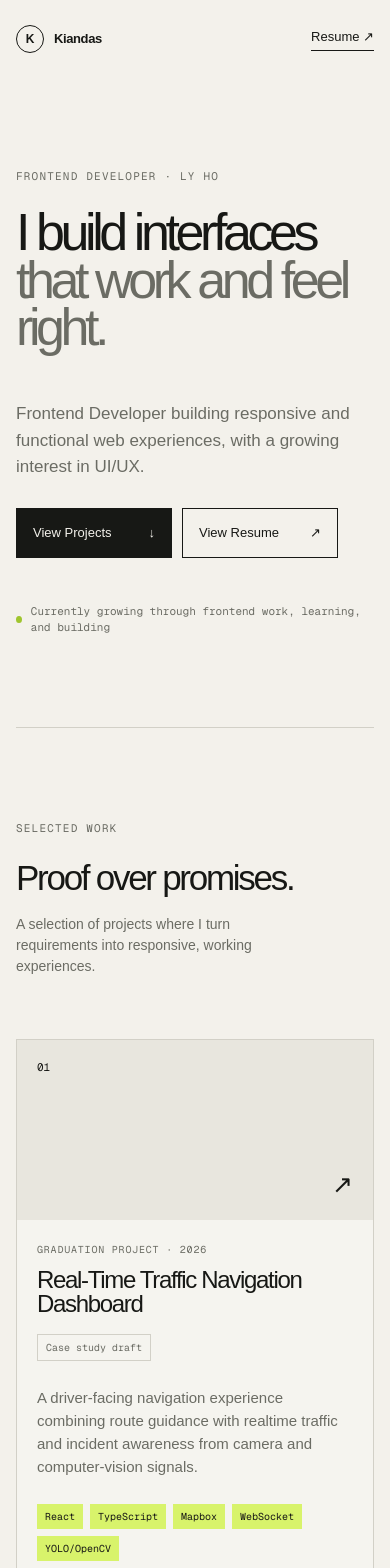
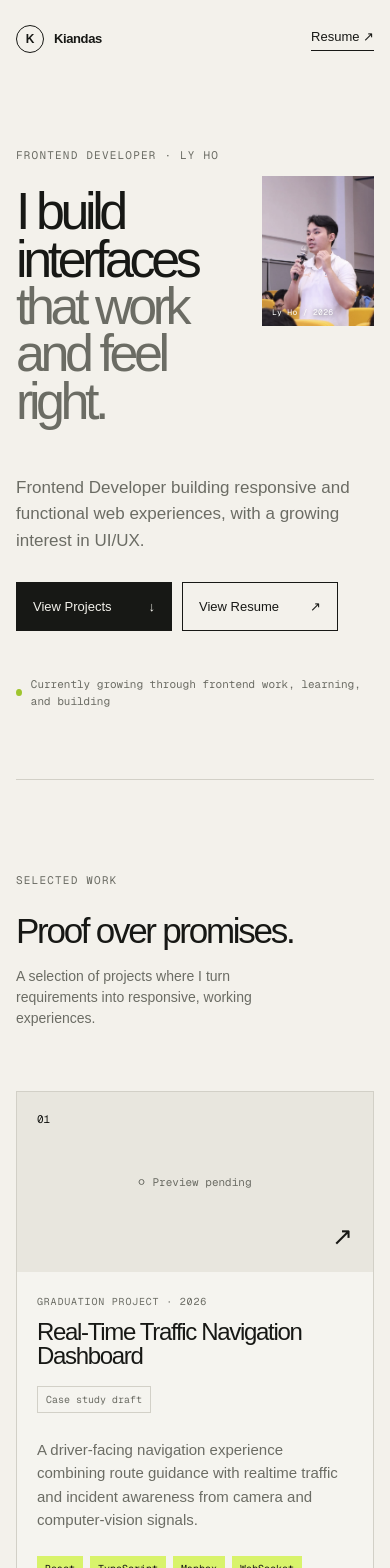
Before and after one commit to lyhoquy/Portfolio, a Next.js app: page / in a window 390 px wide. Shown: the top 1568 px of the page. Built offline with nearby package versions, Linux system fonts and the light colour scheme.

Commit message:
feat: refine hero and project presentation

```diff
--- a/app/globals.css
+++ b/app/globals.css
@@ -37,9 +37,14 @@ a:focus-visible { outline: 3px solid var(--ink); outline-offset: 4px; }
 .nav-resume { border-bottom: 1px solid var(--ink); padding-bottom: 3px; }
 
 .hero { min-height: 680px; display: flex; flex-direction: column; justify-content: center; padding: 90px 0 70px; border-bottom: 1px solid var(--line); }
+.hero-intro { display: grid; grid-template-columns: minmax(0, 1fr) 210px; align-items: end; gap: 50px; }
+.hero-copy-block { min-width: 0; }
 .eyebrow { margin: 0 0 25px; color: var(--muted); font: 11px/1.4 var(--font-geist-mono), monospace; letter-spacing: .11em; text-transform: uppercase; }
 .hero h1 { max-width: 900px; margin: 0; font-size: clamp(52px, 9vw, 126px); font-weight: 500; letter-spacing: -.085em; line-height: .91; }
 .hero h1 span { display: block; color: var(--muted); }
+.hero-avatar { position: relative; width: 210px; height: 260px; margin: 0 0 8px; overflow: hidden; background: var(--panel); }
+.hero-avatar img { object-fit: cover; object-position: 52% 35%; filter: saturate(.82); }
+.hero-avatar figcaption { position: absolute; right: 10px; bottom: 9px; left: 10px; color: white; font: 10px var(--font-geist-mono), monospace; letter-spacing: .04em; text-shadow: 0 1px 5px rgb(0 0 0 / 70%); }
 .hero-bottom { display: flex; align-items: end; justify-content: space-between; gap: 40px; margin-top: 75px; }
 .hero-copy { max-width: 390px; margin: 0; color: var(--muted); font-size: 17px; line-height: 1.55; }
 .hero-actions { display: flex; gap: 10px; flex-wrap: wrap; }
@@ -57,10 +62,14 @@ a:focus-visible { outline: 3px solid var(--ink); outline-offset: 4px; }
 .section-heading h2, .about-intro h2, .contact-section h2 { margin: 0; font-size: clamp(35px, 5vw, 66px); font-weight: 500; letter-spacing: -.065em; line-height: .98; }
 .section-heading > p:last-child { max-width: 250px; margin: 8px 0 0; color: var(--muted); font-size: 14px; line-height: 1.5; }
 .project-list { display: grid; gap: 18px; }
-.project-card { display: grid; grid-template-columns: 34% 1fr; min-height: 330px; border: 1px solid var(--line); background: rgba(255,255,255,.18); }
+.project-card { display: grid; grid-template-columns: 34% 1fr; min-height: 330px; border: 1px solid var(--line); background: rgb(255 255 255 / 18%); transition: border-color .2s ease, transform .2s ease; }
+.project-card:hover { border-color: var(--ink); transform: translateY(-2px); }
 .project-visual { position: relative; display: flex; align-items: flex-start; justify-content: space-between; min-height: 260px; padding: 20px; overflow: hidden; background: var(--panel); font: 11px var(--font-geist-mono), monospace; }
+.project-number, .visual-arrow, .visual-label { position: relative; z-index: 1; }
 .visual-grid { position: absolute; inset: 20px; opacity: .6; background: linear-gradient(90deg, transparent 49.7%, var(--line) 50%, transparent 50.3%), linear-gradient(transparent 49.7%, var(--line) 50%, transparent 50.3%); background-size: 42px 42px; }
-.visual-arrow { position: relative; align-self: flex-end; font-size: 25px; }
+.visual-label { position: absolute; top: 50%; left: 50%; display: flex; align-items: center; gap: 8px; transform: translate(-50%, -50%); color: var(--muted); white-space: nowrap; }
+.visual-label-dot { width: 6px; height: 6px; border: 1px solid var(--muted); border-radius: 50%; }
+.visual-arrow { align-self: flex-end; font-size: 25px; }
 .project-content { display: flex; flex-direction: column; justify-content: space-between; padding: 28px 30px 25px; }
 .project-header { display: flex; justify-content: space-between; gap: 20px; }
 .project-meta { margin: 0 0 12px; color: var(--muted); font: 10px var(--font-geist-mono), monospace; text-transform: uppercase; letter-spacing: .08em; }
@@ -96,6 +105,9 @@ a:focus-visible { outline: 3px solid var(--ink); outline-offset: 4px; }
   .site-nav, .page-shell, .site-footer { width: min(100% - 32px, 560px); }
   .nav-links { display: none; }
   .hero { min-height: 650px; padding-top: 70px; }
+  .hero-intro { grid-template-columns: minmax(0, 1fr) 112px; align-items: start; gap: 20px; }
+  .hero-avatar { width: 112px; height: 150px; margin-top: 28px; }
+  .hero-avatar figcaption { font-size: 8px; }
   .hero-bottom, .section-heading, .about-section, .experience-row { display: block; }
   .hero-bottom { margin-top: 50px; }
   .hero-actions { margin-top: 28px; }
--- a/components/portfolio/hero.tsx
+++ b/components/portfolio/hero.tsx
@@ -1,3 +1,4 @@
+import Image from "next/image";
 import { profile } from "@/lib/portfolio-data";
 
 export function SiteNav() {
@@ -22,17 +23,31 @@ export function SiteNav() {
 export function Hero() {
   return (
     <section className="hero" aria-labelledby="hero-title">
-      <p className="eyebrow">{profile.role} · {profile.name}</p>
-      <h1 id="hero-title">
-        I build interfaces
-        <span>that work and feel right.</span>
-      </h1>
+      <div className="hero-intro">
+        <div className="hero-copy-block">
+          <p className="eyebrow">{profile.role} · {profile.name}</p>
+          <h1 id="hero-title">
+            I build interfaces
+            <span>that work and feel right.</span>
+          </h1>
+        </div>
+        <figure className="hero-avatar">
+          <Image
+            src="/images/ly-ho-avatar.webp"
+            alt="Ly Ho speaking at a presentation"
+            fill
+            priority
+            sizes="(max-width: 760px) 42vw, 260px"
+          />
+          <figcaption>Ly Ho / 2026</figcaption>
+        </figure>
+      </div>
       <div className="hero-bottom">
         <p className="hero-copy">
           Frontend Developer building responsive and functional web experiences,
           with a growing interest in UI/UX.
         </p>
-        <div className="hero-actions">
+        <div className="hero-actions" aria-label="Hero actions">
           <a className="button button-primary" href="#work">
             View Projects <span aria-hidden="true">↓</span>
           </a>
--- a/components/portfolio/projects.tsx
+++ b/components/portfolio/projects.tsx
@@ -18,10 +18,14 @@ export function Projects({ projects }: ProjectsProps) {
       <div className="project-list">
         {projects.map((project) => (
           <article className="project-card" key={project.number}>
-            <div className="project-visual" aria-hidden="true">
-              <span>{project.number}</span>
-              <div className="visual-grid" />
-              <span className="visual-arrow">↗</span>
+            <div className="project-visual" aria-label={`${project.title} visual preview pending`}>
+              <span className="project-number">{project.number}</span>
+              <div className="visual-grid" aria-hidden="true" />
+              <div className="visual-label">
+                <span className="visual-label-dot" aria-hidden="true" />
+                Preview pending
+              </div>
+              <span className="visual-arrow" aria-hidden="true">↗</span>
             </div>
             <div className="project-content">
               <div className="project-header">
```
Also changed, not shown: public/images/ly-ho-avatar.webp (added).
